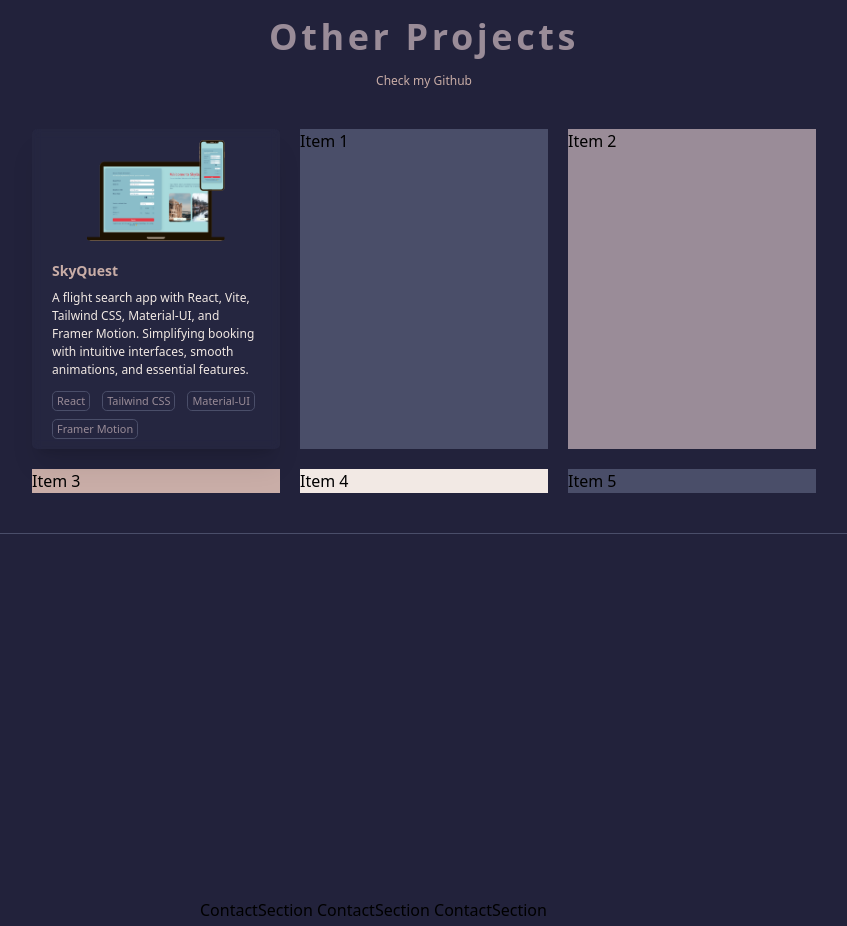
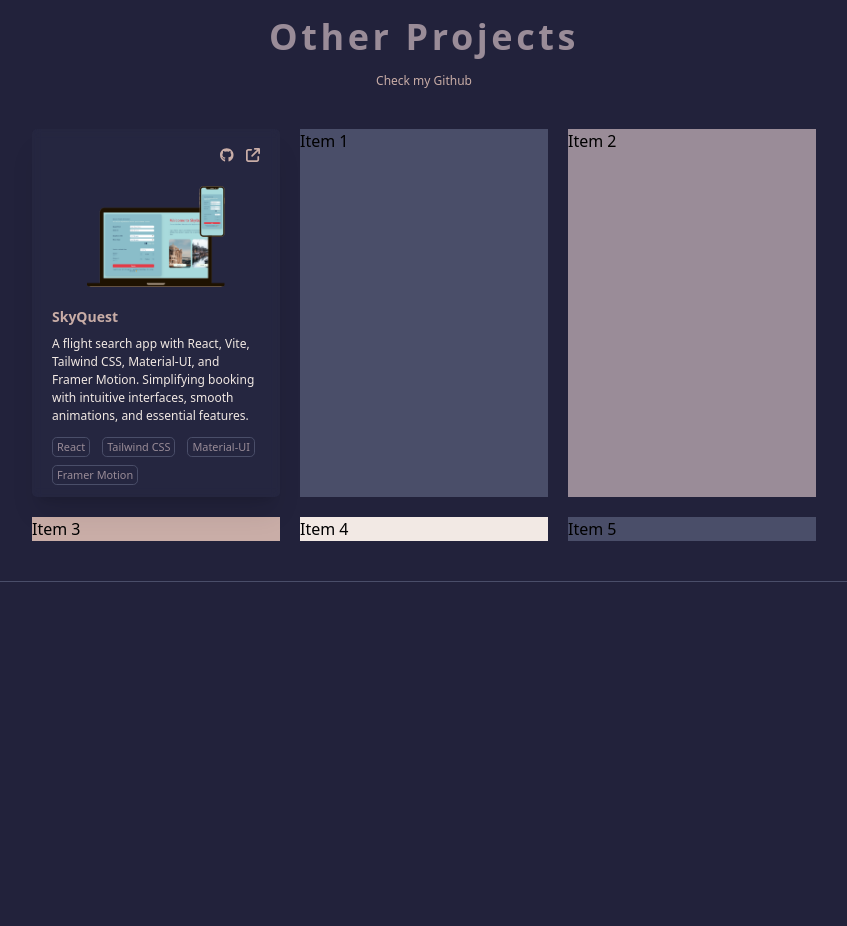
Before and after one commit to HitaBeeDev/portfolio, a React (Vite) app: page / in a window 1280 px wide. Shown: the part 3320-4246 px from the top of the page, without its empty margins (216-1063 px from the left). Built offline with nearby package versions, Linux system fonts and the light colour scheme.

Commit message:
projects

```diff
--- a/src/Components/ArchiveProjects/ArchiveProjects.jsx
+++ b/src/Components/ArchiveProjects/ArchiveProjects.jsx
@@ -1,5 +1,8 @@
 import TitleOfSection from "../UI/TitleOfSection";
 import archiveProjectOneImg from "../../assets/C-1.png";
+import { faArrowUpRightFromSquare } from "@fortawesome/free-solid-svg-icons";
+import { faGithub } from "@fortawesome/free-brands-svg-icons";
+import { FontAwesomeIcon } from "@fortawesome/react-fontawesome";
 
 function ArchiveProjects() {
   const archiveProjectOne = [
@@ -27,7 +30,35 @@ function ArchiveProjects() {
       </div>
 
       <div className="grid grid-cols-3 gap-5 mt-10">
-        <div className="bg-color2 flex flex-col gap-5 p-5 justify-center items-center bg-opacity-10 rounded-[0.3rem] shadow-xl h-[20rem] backdrop-blur-sm backdrop-filter">
+        <div className="bg-color2 flex flex-col gap-5 p-5 justify-center items-center bg-opacity-10 rounded-[0.3rem] shadow-xl h-[23rem] backdrop-blur-sm backdrop-filter">
+          <div className="flex flex-row gap-3 justify-end w-full">
+            <div>
+              <a
+                href="https://github.com/HitaBeeDev/skyQuest"
+                target="_blank"
+                className="cursor-pointer"
+              >
+                <FontAwesomeIcon
+                  className="text-color4 text-sm transition-all duration-500 hover:text-color5"
+                  icon={faGithub}
+                />
+              </a>
+            </div>
+
+            <div>
+              <a
+                href="https://sky-quest-adventures.vercel.app/"
+                target="_blank"
+                className="cursor-pointer"
+              >
+                <FontAwesomeIcon
+                  className="text-color4 text-sm transition-all duration-500 hover:text-color5"
+                  icon={faArrowUpRightFromSquare}
+                />
+              </a>
+            </div>
+          </div>
+
           <img className="w-2/3" src={archiveProjectOneImg} />
 
           <div className="">
```
